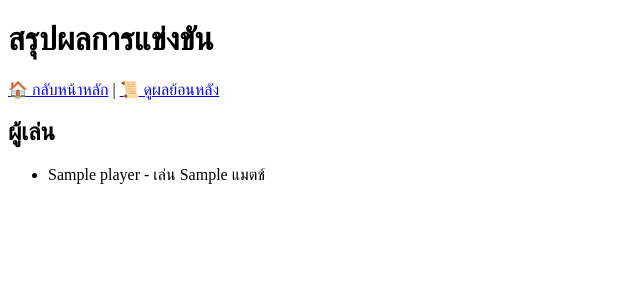
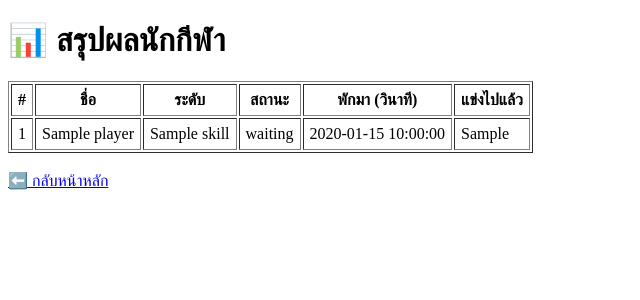
Before and after one commit to CHIRANONT/-, a Flask app: template templates/summary.html in a window 1280 px wide. Shown: the top 300 px of the page, without its empty margins (0-640 px from the left). Run offline with Flask 3, Linux system fonts and the light colour scheme; the template is opened without the code that fills it: most values are stand-ins (such as "Sample title", 1, 10 or a date in 2020).

Commit message:
Update summary.html

```diff
--- a/templates/summary.html
+++ b/templates/summary.html
@@ -2,17 +2,33 @@
 <html lang="en">
 <head>
     <meta charset="UTF-8">
-    <title>สรุป</title>
+    <title>สรุปผลนักกีฬา</title>
 </head>
 <body>
-    <h1>สรุปผลการแข่งขัน</h1>
-    <a href="{{ url_for('home') }}">🏠 กลับหน้าหลัก</a> |
-    <a href="{{ url_for('result_log') }}">📜 ดูผลย้อนหลัง</a>
-    <h2>ผู้เล่น</h2>
-    <ul>
-        {% for player in players %}
-            <li>{{ player.name }} - เล่น {{ player.matches_played }} แมตช์</li>
+    <h1>📊 สรุปผลนักกีฬา</h1>
+
+    <table border="1" cellpadding="6">
+        <tr>
+            <th>#</th>
+            <th>ชื่อ</th>
+            <th>ระดับ</th>
+            <th>สถานะ</th>
+            <th>พักมา (วินาที)</th>
+            <th>แข่งไปแล้ว</th>
+        </tr>
+        {% for p in players %}
+        <tr>
+            <td>{{ p.number }}</td>
+            <td>{{ p.name }}</td>
+            <td>{{ p.skill }}</td>
+            <td>{{ p.status }}</td>
+            <td>{{ p.rest_time }}</td>
+            <td>{{ p.matches_played }}</td>
+        </tr>
         {% endfor %}
-    </ul>
+    </table>
+
+    <br>
+    <a href="{{ url_for('home') }}">⬅️ กลับหน้าหลัก</a>
 </body>
 </html>
```
